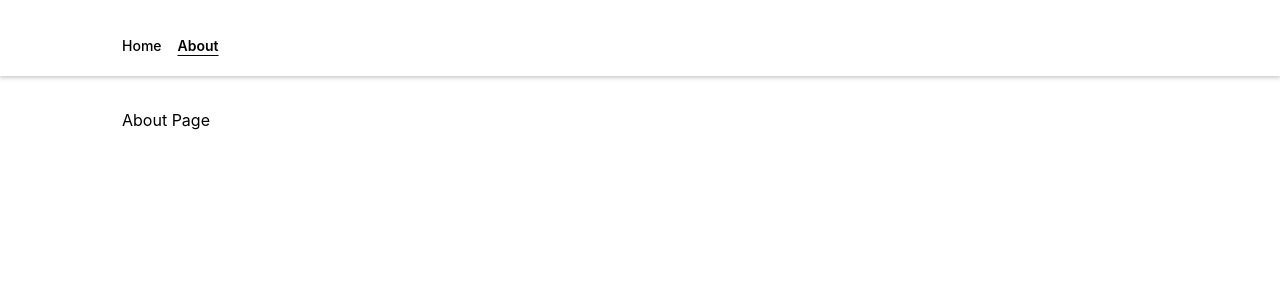
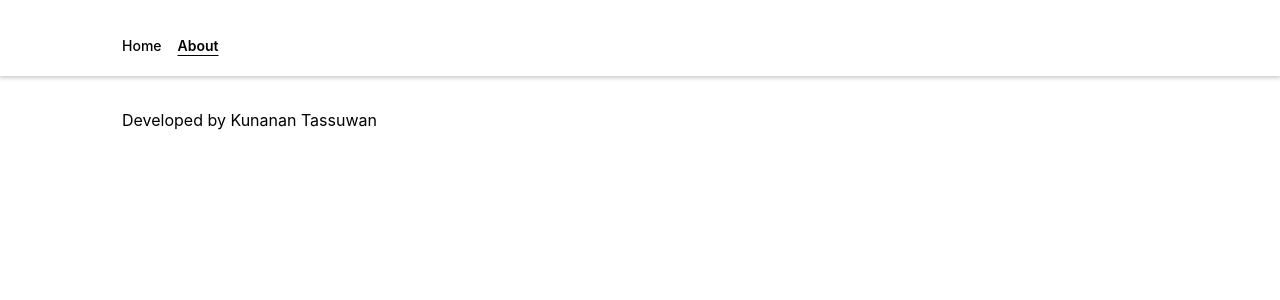
Before and after one commit to oukunan/pomelo-test, a Next.js app: page /about in a window 1280 px wide. Shown: the top 300 px of the page. Built offline with nearby package versions, Linux system fonts and the light colour scheme.

Commit message:
Update about page

```diff
--- a/pages/about.tsx
+++ b/pages/about.tsx
@@ -1,5 +1,9 @@
 import Layout from '../components/Layout'
 
 export default function About() {
-  return <Layout title="About">About Page</Layout>
+  return (
+    <Layout title="About">
+      <p>Developed by Kunanan Tassuwan</p>
+    </Layout>
+  )
 }
```
